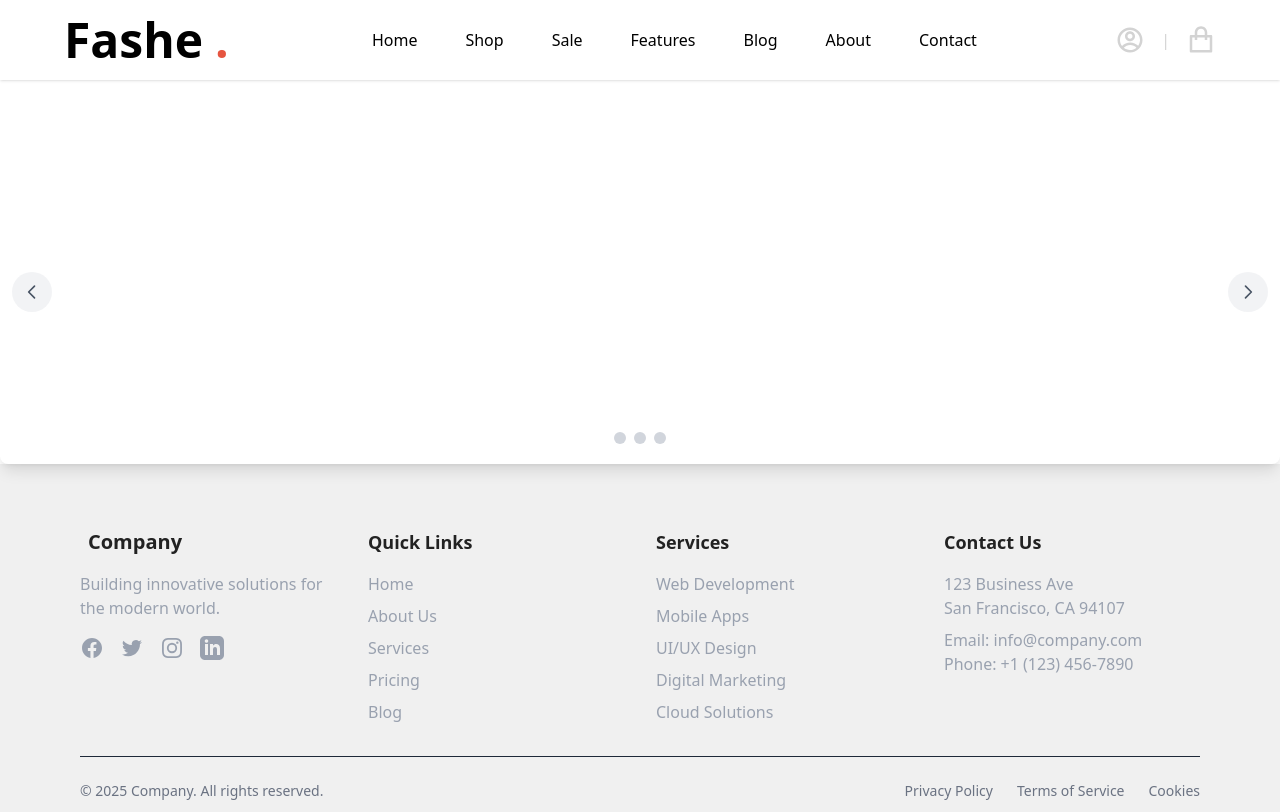
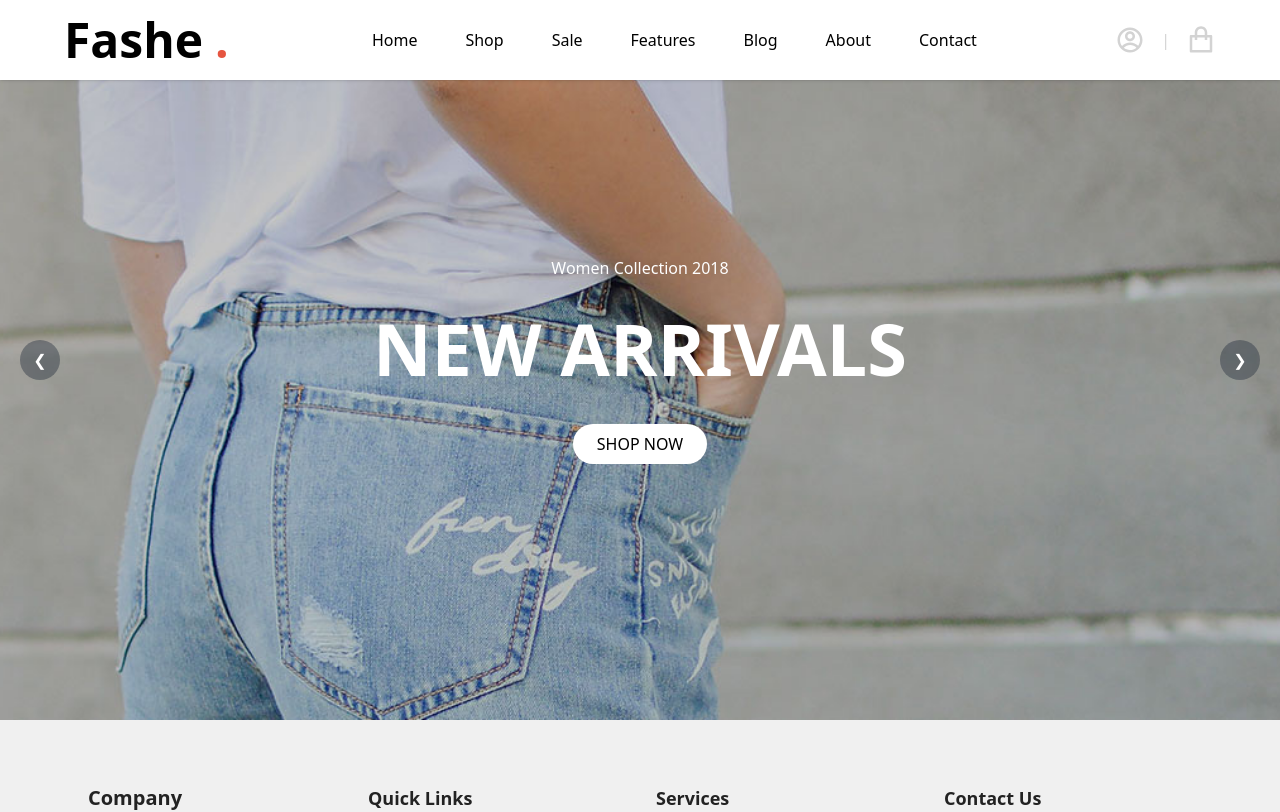
Before and after one commit to Douaeelyaaqoubi/DouaeElyaaqoubi_Final_Project_React, a React (Vite) app: page / in a window 1280 px wide. Shown: the top 812 px of the page. Built offline with nearby package versions, Linux system fonts and the light colour scheme.

Commit message:
CAROUSEL_HOME

```diff
--- a/package.json
+++ b/package.json
@@ -12,6 +12,7 @@
   "dependencies": {
     "@tailwindcss/vite": "^4.1.18",
     "flowbite": "^4.0.1",
+    "motion": "^12.34.0",
     "react": "^19.2.0",
     "react-dom": "^19.2.0",
     "react-router-dom": "^7.13.0",
--- a/src/App.jsx
+++ b/src/App.jsx
@@ -1,6 +1,7 @@
 import { useState } from 'react'
 import './App.css'
 import Home from './assets/pages/home/home'
+
 
 function App() {
   const [count, setCount] = useState(0)
@@ -8,6 +9,7 @@ function App() {
   return (
     <>
       <Home />
+
     </>
   )
 }
--- /dev/null
+++ b/src/assets/pages/home/CAROUSEL.jsx
@@ -0,0 +1,73 @@
+import React, { useState } from 'react';
+import { Img } from '../../../constants/img';
+import { motion } from "framer-motion";
+
+const slides = [
+    { img: Img.carousel1, subtitle: "Women Collection 2018", title: "NEW ARRIVALS" },
+    { img: Img.carousel2, subtitle: "Men Collection 2018", title: "TRENDY LOOKS" },
+    { img: Img.carousel3, subtitle: "Summer Collection", title: "HOT DEALS" },
+];
+
+const Carouesell = () => {
+
+    const [current, setCurrent] = useState(0);
+
+    const prevSlide = () => {
+        setCurrent(current === 0 ? slides.length - 1 : current - 1);
+    };
+
+    const nextSlide = () => {
+        setCurrent(current === slides.length - 1 ? 0 : current + 1);
+    };
+
+    return (
+        <div>
+            <div className="relative w-full h-[90vh] overflow-hidden">
+                {slides.map((slide, i) => (
+                    <div
+                        key={i}
+                        className={`absolute inset-0 ${i === current ? "block" : "hidden"}`}
+                    >
+                        <img
+                            src={slide.img}
+                            alt={slide.title}
+                            className="h-full object-cover w-full"
+                        />
+
+                        <motion.div
+                            initial={{ scale: 1.2 }}
+                            animate={{ scale: 1 }}
+                            transition={{ duration: 0.6 }}
+                            className="absolute inset-0 flex flex-col gap-6 items-center justify-center text-center text-white"
+                        >
+                            <p className="text-sm md:text-base mb-2">{slide.subtitle}</p>
+                            <h1 className="text-7xl font-bold mb-4">{slide.title}</h1>
+                            <button className="bg-white font-light text-black px-6 py-2 rounded-full hover:bg-[#e65540] hover:text-white transition">
+                                SHOP NOW
+                            </button>
+                        </motion.div>
+                    </div>
+                ))}
+
+                <button
+                    onClick={prevSlide}
+                    type="button"
+                    className="absolute left-5 top-1/2 -translate-y-1/2 bg-gray-800/40 hover:bg-gray-800/60 text-white w-10 h-10 flex items-center justify-center rounded-full"
+                >
+                    &#10094;
+                </button>
+
+                <button
+                    onClick={nextSlide}
+                    type="button"
+                    className="absolute right-5 top-1/2 -translate-y-1/2 bg-gray-800/40 hover:bg-gray-800/60 text-white w-10 h-10 flex items-center justify-center rounded-full"
+                >
+                    &#10095;
+                </button>
+
+            </div>
+        </div>
+    );
+};
+
+export default Carouesell;
--- a/src/assets/pages/home/home.jsx
+++ b/src/assets/pages/home/home.jsx
@@ -2,63 +2,15 @@ import React from 'react';
 import Nav_barr from '../../../componets/nav_barr';
 import 'flowbite';
 import Footer from '../../../componets/footer';
+import Carouesell from './carousel';
 
 
 const Home = () => {
     return (
         <>
-            <Nav_barr />
-            <main>
-                <div className="">
-
-                    <div id="default-carousel" className="relative rounded-lg overflow-hidden shadow-lg" data-carousel="static">
-                        <div className="relative h-80 md:h-96" data-carousel-inner>
-                            <div className="hidden duration-700 ease-in-out" data-carousel-item >
-                                <img src=""
-                                    className="object-cover w-full h-full" alt="Slide 1" />
-                                <span className="absolute top-1/2 left-1/2 transform -translate-x-1/2 -translate-y-1/2 text-xl font-semibold text-white md:text-2xl dark:text-gray-800">First Slide</span>
-                            </div>
-                            <div className="hidden duration-700 ease-in-out" data-carousel-item>
-                                <img src="https://flowbite.com/docs/images/carousel/carousel-2.svg"
-                                    className="object-cover w-full h-full" alt="Slide 2" />
-                            </div>
-                            <div className="hidden duration-700 ease-in-out" data-carousel-item>
-                                <img src="https://flowbite.com/docs/images/carousel/carousel-3.svg"
-                                    className="object-cover w-full h-full" alt="Slide 3" />
-                            </div>
-                        </div>
-                        <div className="flex absolute bottom-5 left-1/2 z-30 -translate-x-1/2 space-x-2" data-carousel-indicators>
-                            <button type="button" className="w-3 h-3 rounded-full bg-gray-300 hover:bg-gray-400 focus:outline-none focus:bg-gray-400 transition"></button>
-                            <button type="button" className="w-3 h-3 rounded-full bg-gray-300 hover:bg-gray-400 focus:outline-none focus:bg-gray-400 transition"></button>
-                            <button type="button" className="w-3 h-3 rounded-full bg-gray-300 hover:bg-gray-400 focus:outline-none focus:bg-gray-400 transition"></button>
-                        </div>
-                        <button type="button"
-                            className="flex absolute top-1/2 left-3 z-40 items-center justify-center w-10 h-10 bg-gray-200/50 rounded-full hover:bg-gray-300 focus:outline-none transition"
-                            data-carousel-prev>
-                            <svg className="w-5 h-5 text-gray-600" fill="none" stroke="currentColor" viewBox="0 0 24 24"
-                                xmlns="http://www.w3.org/2000/svg">
-                                <path strokeLinecap="round" strokeLinejoin="round" strokeWidth="2" d="M15 19l-7-7 7-7"></path>
-                            </svg>
-                        </button>
-                        <button type="button"
-                            className="flex absolute top-1/2 right-3 z-40 items-center justify-center w-10 h-10 bg-gray-200/50 rounded-full hover:bg-gray-300 focus:outline-none transition"
-                            data-carousel-next>
-                            <svg className="w-5 h-5 text-gray-600" fill="none" stroke="currentColor" viewBox="0 0 24 24"
-                                xmlns="http://www.w3.org/2000/svg">
-                                <path strokeLinecap="round" strokeLinejoin="round" strokeWidth="2" d="M9 5l7 7-7 7"></path>
-                            </svg>
-                        </button>
-                    </div>
-
-
-                    <script src="https://unpkg.com/flowbite@1.4.0/dist/flowbite.js"></script>
-
-                </div>
-
-                <Footer/>
-
-            </main>
-
+            <Nav_barr/>
+            <Carouesell/>
+            <Footer/>
         </>
     );
 };
--- a/src/componets/nav_barr.jsx
+++ b/src/componets/nav_barr.jsx
@@ -7,7 +7,7 @@ const Nav_barr = () => {
 
     return (
         <>
-            <nav className="bg-neutral-primary flex justify-between items-center  py-4 shadow px-[5vw]">
+            <nav className="fixed t-0 z-20 w-full bg-white flex  justify-between items-center  py-4 shadow px-[5vw]">
 
 
                 <a href="#" className="flex  items-center space-x-3">
--- /dev/null
+++ b/src/constants/img.jsx
@@ -0,0 +1,91 @@
+import banner02 from '../assets/images/banner-02.jpg';
+import banner7 from '../assets/images/banner-07.jpg';
+import banner8 from '../assets/images/banner-08.jpg';
+import banner from '../assets/images/banner.webp';
+import bgVideo from '../assets/images/bg-video-01.jpg.webp';
+import card1 from '../assets/images/cards1.webp';
+import card2 from '../assets/images/cards2.webp';
+import card3 from '../assets/images/cards3.webp';
+import card4 from '../assets/images/cards4.webp';
+import card5 from '../assets/images/cards5.webp';
+import card6 from '../assets/images/cards6.webp';
+import blog1 from '../assets/images/blog-01.jpg';
+import blog2 from '../assets/images/blog-02.jpg';
+import blog3 from '../assets/images/blog-03.jpg';
+import carousel1 from '../assets/images/carousel1.jpg';
+import carousel2 from '../assets/images/carousel2.jpg';
+import carousel3 from '../assets/images/carousel3.webp';
+import discover from '../assets/images/discover.png.webp';
+import express from '../assets/images/express.png.webp';
+import gallery3 from '../assets/images/gallery-03.jpg';
+import gallery7 from '../assets/images/gallery-07.jpg';
+import gallery9 from '../assets/images/gallery-09.jpg';
+import gallery13 from '../assets/images/gallery-13.jpg';
+import gallery15 from '../assets/images/gallery-15.jpg';
+import image from '../assets/images/image.png';
+import item2 from '../assets/images/item-02.jpg';
+import item3 from '../assets/images/item-03.jpg';
+import item5 from '../assets/images/item-05.jpg';
+import item7 from '../assets/images/item-07.jpg';
+import itemCart1 from '../assets/images/item-cart-01.jpg';
+import itemCart2 from '../assets/images/item-cart-02.jpg';
+import itemCart3 from '../assets/images/item-cart-03.jpg';
+import logo from '../assets/images/logo.png.webp';
+import masterCard from '../assets/images/mastercard.png.webp';
+import paypal from '../assets/images/paypal.png.webp';
+import shop from '../assets/images/shop-item-09.jpg';
+import shopi2 from '../assets/images/shopi2.webp';
+import shopy3 from '../assets/images/shopy3.webp';
+import shopy4 from '../assets/images/shopy4.webp';
+import shopy5 from '../assets/images/shopy5.webp';
+import shopy6 from '../assets/images/shopy6.webp';
+import shopy7 from '../assets/images/shopy7.webp';
+import shopy8 from '../assets/images/shopy8.webp';
+import visa from '../assets/images/visa.png.webp';
+
+export const Img = {
+     banner02,
+  banner7,
+  banner8,
+  banner,
+  bgVideo,
+  card1,
+  card2,
+  card3,
+  card4,
+  card5,
+  card6,
+  blog1,
+  blog2,
+  blog3,
+  carousel1,
+  carousel2,
+  carousel3,
+  discover,
+  express,
+  gallery3,
+  gallery7,
+  gallery9,
+  gallery13,
+  gallery15,
+  image,
+  item2,
+  item3,
+  item5,
+  item7,
+  itemCart1,
+  itemCart2,
+  itemCart3,
+  logo,
+  masterCard,
+  paypal,
+  shop,
+  shopi2,
+  shopy3,
+  shopy4,
+  shopy5,
+  shopy6,
+  shopy7,
+  shopy8,
+  visa,
+}
```
Also changed, not shown: src/assets/pages/home/main.jsx (added), src/constants/index.js (added), 1 other file (tests, documents, lock files or other folders).
